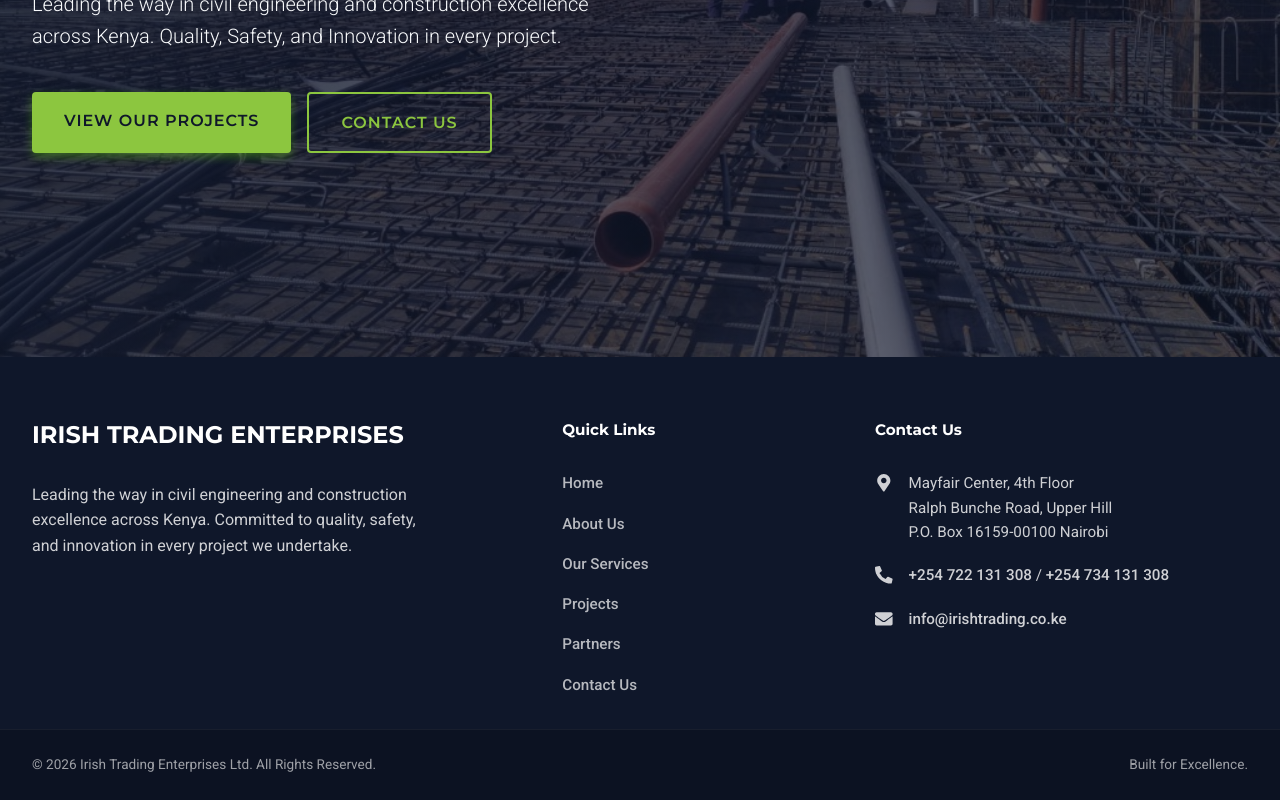
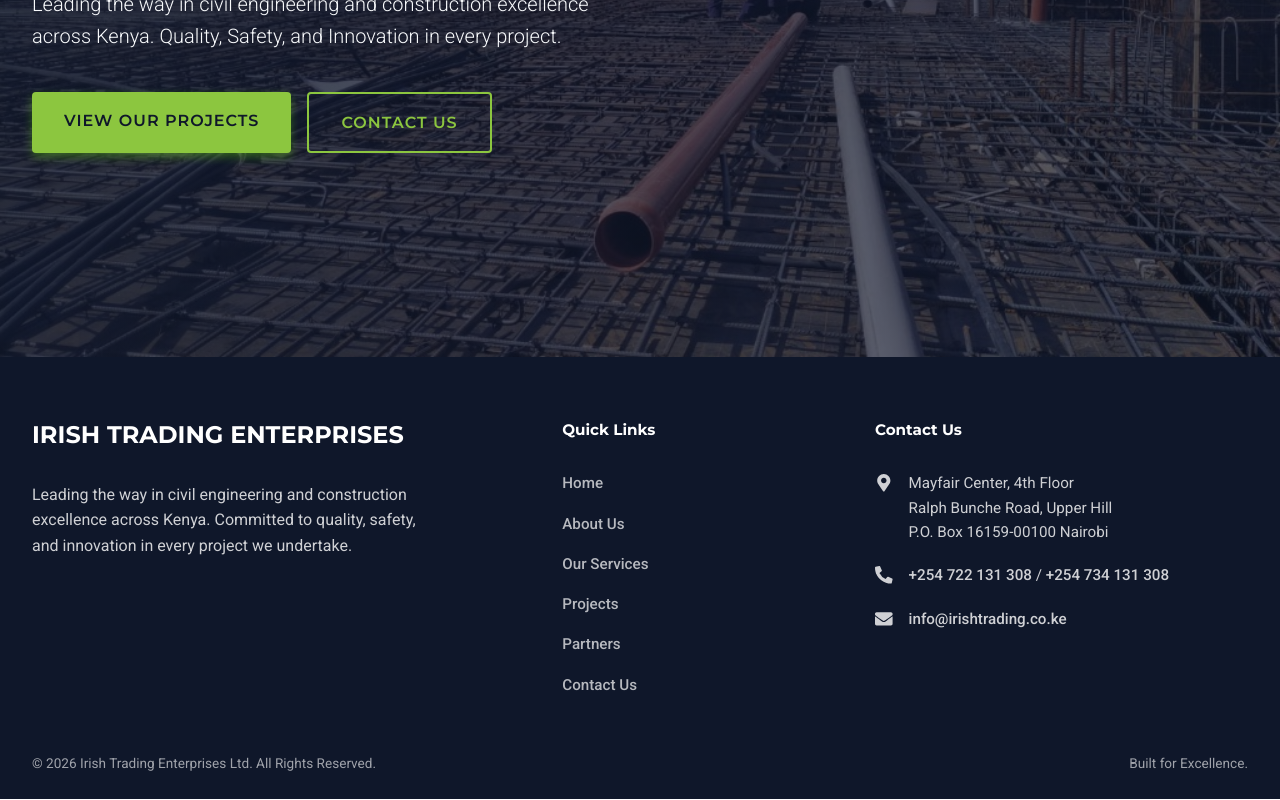
Before and after one commit to sharlmon/IrishTradingSite, a React (Vite) app: page / in a window 1280 px wide. Shown: the part 443-1243 px from the top of the page. Built offline with nearby package versions, Linux system fonts and the light colour scheme.

Commit message:
Refine footer styles for seamless background consistency

```diff
--- a/src/styles/Footer.css
+++ b/src/styles/Footer.css
@@ -131,10 +131,10 @@
 
 /* Bottom Bar */
 .footer-bottom {
-    background: rgba(0, 0, 0, 0.2);
+    background: transparent;
     padding: 1.5rem 0;
     margin-top: 1rem;
-    border-top: 1px solid rgba(255, 255, 255, 0.05);
+    border-top: none;
 }
 
 .bottom-content {
```
